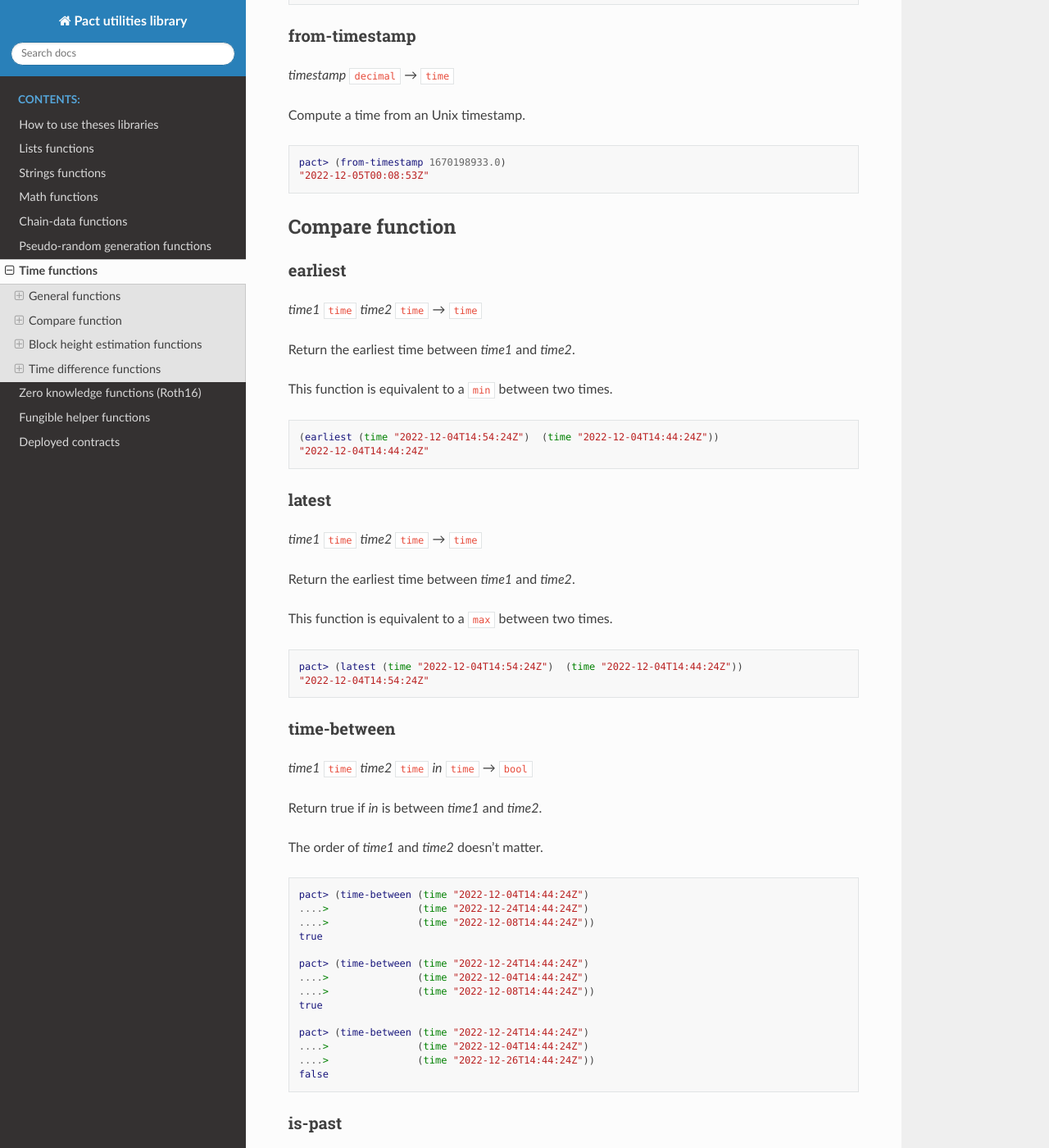
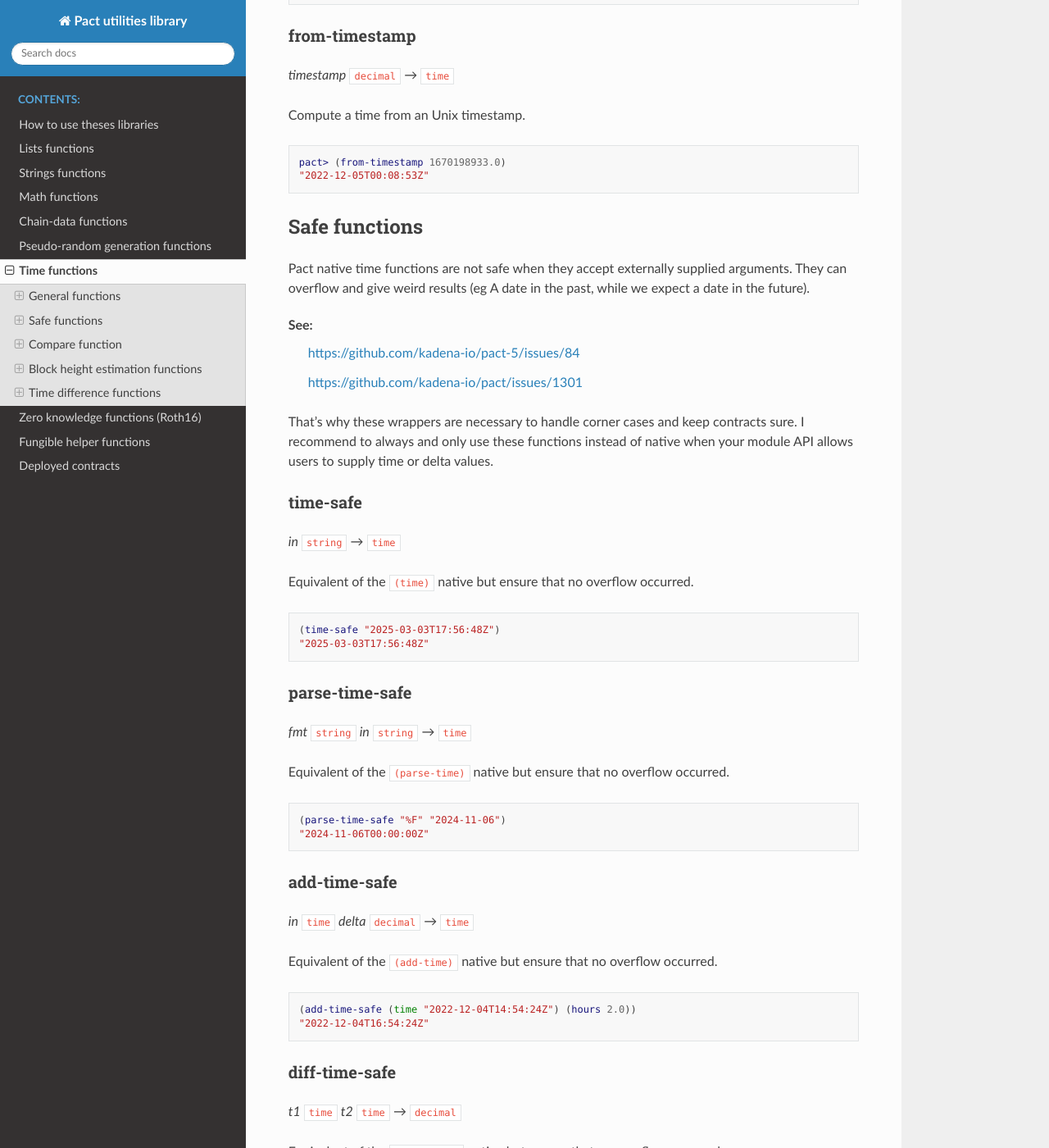
Before and after one commit to CryptoPascal31/pact-util-lib, a Sphinx documentation site: the page built from docs/source/util-time.rst, in a window 1280 px wide and 1400 px high, scrolled down 2225 px. Shown: the whole window at 82% size. Built offline with Sphinx 7.4.7 and the Read the Docs theme 3.1.0, drawn with Linux system fonts in a browser that asks for light colours; some of the changed text lies outside the part shown.

Commit message:
Safe time (#8)
* Introduction of safe time management

* Safe time: improve comments

* Typo

* Add (parse-time-safe), (diff-time-safe) and update comments

* Add safe-date tests

* Add docs for fae-time

---------

Co-authored-by: CryptoPascal31 <CryptoPascal31@users.noreply.github.com>

```diff
--- a/docs/source/util-time.rst
+++ b/docs/source/util-time.rst
@@ -115,6 +115,66 @@ Compute a time from an Unix timestamp.
 
   pact> (from-timestamp 1670198933.0)
   "2022-12-05T00:08:53Z"
+
+
+Safe functions
+---------------
+
+Pact native time functions are not safe when they accept externally supplied arguments.
+They can overflow and give weird results (eg A date in the past, while we expect a date in the future).
+
+See:
+  https://github.com/kadena-io/pact-5/issues/84
+
+  https://github.com/kadena-io/pact/issues/1301
+
+That's why these wrappers are necessary to handle corner cases and keep contracts sure.
+I recommend to always and only use these functions instead of native when your module API allows users to supply time or
+delta values.
+
+time-safe
+~~~~~~~~~
+*in* ``string`` *→* ``time``
+
+Equivalent of the ``(time)`` native but ensure that no overflow occurred.
+
+.. code:: lisp
+
+  (time-safe "2025-03-03T17:56:48Z")
+  "2025-03-03T17:56:48Z"
+
+parse-time-safe
+~~~~~~~~~~~~~~~
+*fmt* ``string`` *in* ``string`` *→* ``time``
+
+Equivalent of the ``(parse-time)`` native but ensure that no overflow occurred.
+
+.. code:: lisp
+
+  (parse-time-safe "%F" "2024-11-06")
+  "2024-11-06T00:00:00Z"
+
+add-time-safe
+~~~~~~~~~~~~~
+*in* ``time`` *delta* ``decimal``  *→* ``time``
+
+Equivalent of the ``(add-time)`` native but ensure that no overflow occurred.
+
+.. code:: lisp
+
+  (add-time-safe (time "2022-12-04T14:54:24Z") (hours 2.0))
+  "2022-12-04T16:54:24Z"
+
+diff-time-safe
+~~~~~~~~~~~~~~
+*t1* ``time`` *t2* ``time``  *→* ``decimal``
+
+Equivalent of the ``(diff-time)`` native but ensure that no overflow occurred.
+
+.. code:: lisp
+
+  (diff-time-safe (time "2022-12-04T16:54:24Z") (time "2022-12-04T14:54:24Z"))
+  7200.0
 
 
 Compare function
```
Also changed, not shown: README.md (+4 -0 lines), 2 other files.
